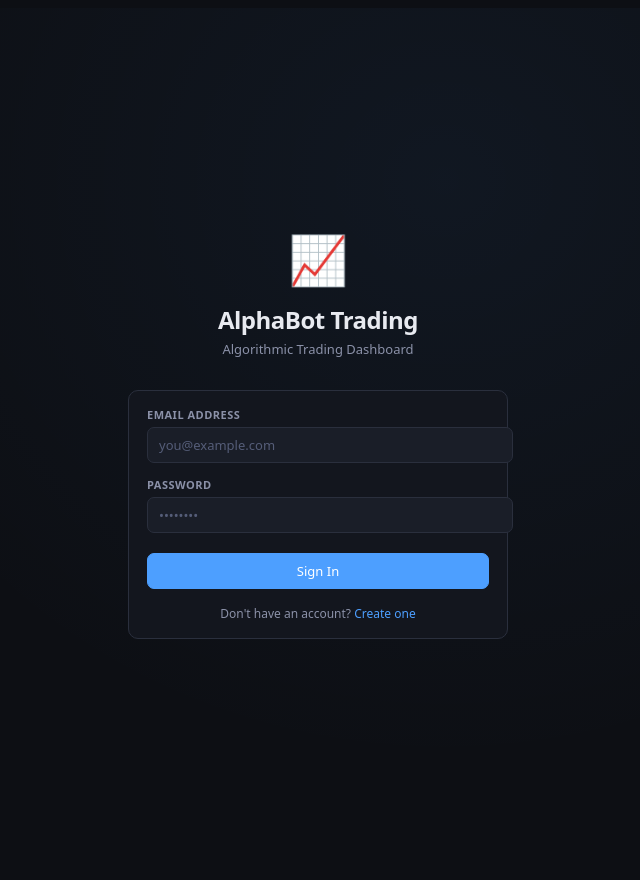
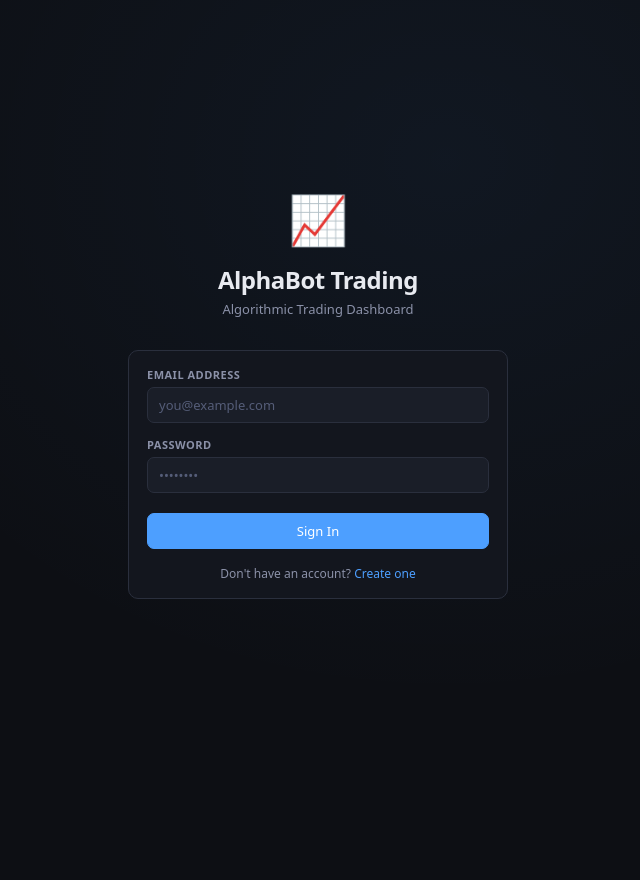
Before and after one commit to matthewlloydwalter-svg/Alpha-Bot-Trader-, a FastAPI app: page / in a window 1280 px wide. Shown: the whole page, without its empty margins (322-962 px from the left). After the commit the page ends 599 px from the top, so only its background shows below. Run offline with FastAPI, Linux system fonts and the light colour scheme.

Commit message:
Update style.css

```diff
--- a/static/style.css
+++ b/static/style.css
@@ -1,17 +1,3 @@
-Yes, please remove the body { display: flex... } code I just gave you. I gave you a bad patch because I realized I made a mistake in my massive code rewrite a few messages ago!
-
-Here is exactly what happened: When I combined and cleaned up your style.css earlier to fix the nav gap, I accidentally deleted a chunk of your utility classes—including .auth-wrap, .stat-card, and .bot-card.
-
-Because .auth-wrap disappeared from your CSS, the login box lost its centering rules and shot up to the top left. If you keep the body { display: flex } rule I just gave you, the login screen will look fine, but your dashboard will be completely broken and jumbled into the center once you log in.
-
-The True Fix
-Remove that body flexbox code from my last message.
-
-Replace your entire style.css with this code below. It contains the nav gap fix, the admin tables, AND I have fully restored all your missing classes (.auth-wrap, .stat-card, .info-banner, etc.).
-
-Once you paste this, your auth screen will be perfectly centered again, and the rest of the app will format correctly!
-
-CSS
 *{box-sizing:border-box;margin:0;padding:0}
 :root{
   --bg0:#0d0f14;--bg1:#13161e;--bg2:#1a1e28;--bg3:#222736;
```
